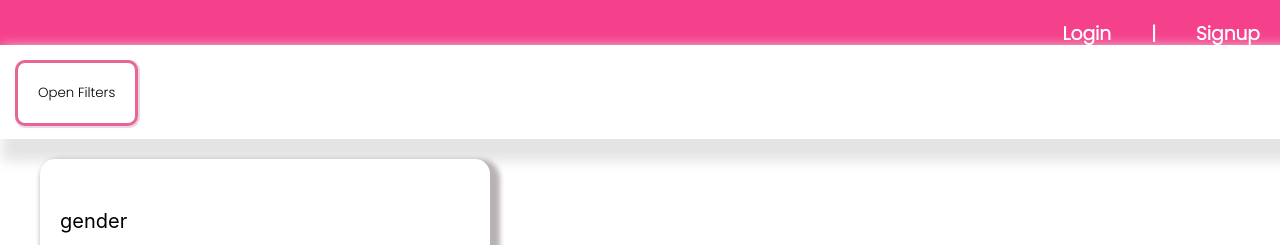
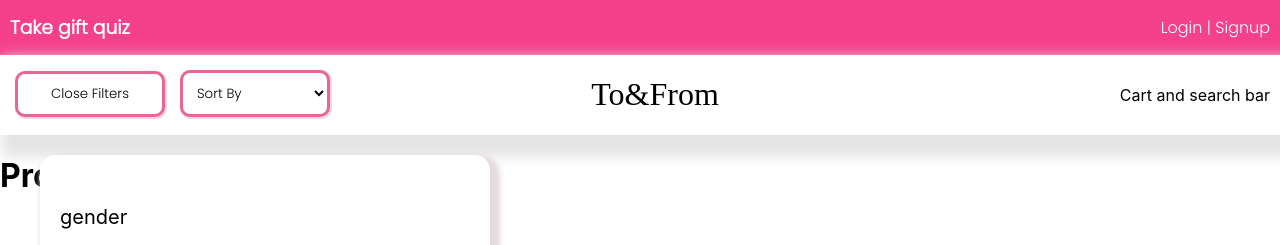
Before and after one commit to shreyanshsharma88/APIeComWebsite, a React (Create React App) app: page / in a window 1280 px wide. Both pictures are taken after a click on the button "Open Filters". Shown: the top 245 px of the page. Built offline with nearby package versions, Linux system fonts and the light colour scheme; no server answers.

Commit message:
added absolute position on openFilterButton and setButtonClick(false) on apply changes

```diff
--- a/src/App.css
+++ b/src/App.css
@@ -1,6 +1,7 @@
 
   @import url('https://fonts.googleapis.com/css2?family=Orbitron&family=Poppins:wght@300&display=swap');
-.body{
+  @import url('https://fonts.googleapis.com/css2?family=Orbitron&family=Poppins:wght@300&display=swap');
+  .body{
   font-family: poppins;
 }
 
@@ -40,19 +41,21 @@
 }
 .nav{
   font-family: poppins;
-  justify-content: flex-end;
-
+justify-content: space-between;
+  padding:10px;
   display: flex;
-
+  align-items: center;
   column-gap: 20px;
   color: white;
   text-align: right;
-  height: 45px;
+  height: 35px;
   background-color: #f5408b;
+  font-weight: 200;
 }
 
 
 .nav h3{
+
   padding-right: 20px;
   align-content: flex-end;
 }
@@ -61,7 +64,6 @@
   display: flex;
   justify-content: space-between;
 }
-
 
 
 .drops{
@@ -78,19 +80,16 @@
 }
 
 .App{
-
+  position:fixed;
   margin-top: 20px;
-
   margin-left: 40px;
-
   font-size: 20px;
   color: #000000;
   width: 400px;
-  border-radius: 2px;
   padding: 30px;
   padding-left: 20px;
   border-radius: 15px;
-box-shadow: 5px 5px 5px 5px rgb(186, 178, 178);
+box-shadow: 5px 5px 5px 5px rgb(228, 220, 220);
   background-color: #ffffff;
 }
 
@@ -109,17 +108,16 @@
 }
 
 .openButton{
-  /* width: 250px; */
+
   border: solid rgb(231, 102, 147);
   font-family: poppins;
   background-color: #ffffff;
   margin-top: 15px;
   margin-left: 15px;
-  padding: 20px;
-margin-bottom: 13px;
+  padding: 10px;
+  width: 150px;
   border-radius: 10px;
   box-shadow: 1px 1px 1px 1px rgb(232, 213, 230);
-
 }
 
 .whiteHeader{
@@ -128,3 +126,15 @@
   background-color: #ffffff;
   box-shadow: 12px 12px 12px 10px rgb(228, 228, 228);
 }
+
+.whiteHeader h1{
+  font-family: abril fatface;
+  text-align: center;
+  align-self: center;
+
+}
+.cart{
+  align-self: center;
+  text-align: end;
+  padding: 10px;
+}
--- a/src/App.js
+++ b/src/App.js
@@ -4,13 +4,27 @@
 function Nav() {
   return (
     <div className='nav'>
-      <h3>Login</h3>
-      <h3>|</h3>
-      <h3>Signup</h3>
+
+
+        <h3>Take gift quiz</h3>
+
+<div >
+      <span>Login</span>
+      <span> |  </span>
+      <span>Signup</span>
+      </div>
     </div>)
 }
 
-
+function DatafromAPI() {
+  return (
+    <div className='someData'
+    >
+      {/* <h1>Product data</h1> */}
+      <h1>Product Data</h1>
+    </div>
+  )
+}
 
 export default function App() {
 
@@ -19,6 +33,9 @@
       <Nav />
 
       <BigDropdown />
+
+      <DatafromAPI/>
+
     </div>
   )
 }
--- a/src/Components/Dropdown.js
+++ b/src/Components/Dropdown.js
@@ -3,18 +3,25 @@
 import { useSearchParams } from "react-router-dom";
 import "../App.css";
 
-function MyButtons({ changeURL , deleteChanges}) {
+function MyButtons({ changeURL, deleteChanges, setButtonClicked }) {
+    function setBtnClk (){
+        setButtonClicked(false)
+    }
     return (
         <div className="mybutton">
 
-<button
-            className="btn del"
-            onClick={deleteChanges}
-                >Delete changes</button>
             <button
-            className="btn"
-                onClick={
-                    changeURL
+                className="btn del"
+                onClick={deleteChanges}
+            >Delete changes</button>
+            <button
+                className="btn"
+                onClick={() => {
+                    // setButtonClicked(false)
+                    {setBtnClk()}
+                    {changeURL()}
+
+                }
                 }>apply changes</button>
 
 
@@ -54,7 +61,7 @@
 }
 
 
-export default function Dropdown() {
+export default function Dropdown({ setButtonClicked }) {
 
 
     const [sP, ssP] = useSearchParams();
@@ -109,13 +116,15 @@
         })
     }
 
-    function deleteChanges(){
+    function deleteChanges() {
         setGenderVal("")
         setOccasionVal("")
         setRelationVal("")
-        ssP({gender: "",
+        ssP({
+            gender: "",
             occasion: "",
-            relationship: ""})
+            relationship: ""
+        })
     }
 
     return (
@@ -129,7 +138,7 @@
             <MyDropDowns data={state.relationships} string={"relationship"} setVal={setRelationVal} val={relationVal} />
 
 
-                <MyButtons changeURL={updateMyUrl} deleteChanges={deleteChanges}/>
+            <MyButtons changeURL={updateMyUrl} deleteChanges={deleteChanges} setButtonClicked={setButtonClicked} />
 
             <h1></h1>
 
--- a/src/Components/bigDropdown.js
+++ b/src/Components/bigDropdown.js
@@ -1,12 +1,19 @@
 import { useState } from "react";
 import Dropdown from "./Dropdown";
 import "../App.css"
+
 export function OpenButton({ buttonClicked, setButtonClicked }) {
+
+    const [buttonText, setButtonText] = useState("Open Filters")
     return (
         <div className="whiteHeader">
 
+            <div className="buttons"
+            style={{width:"330px"}} >
+
                 <button
                     className="openButton"
+
                     onClick={
                         () => {
                             if (buttonClicked == false) {
@@ -15,16 +22,43 @@
                             else {
                                 setButtonClicked(false)
                             }
+
+                            if (buttonText == "Open Filters") {
+                                setButtonText("Close Filters")
                             }
-                }>Open Filters</button>
-                {/* <button>iski maa ka</button> */}
+                            else {
+                                setButtonText("Open Filters")
+                            }
+                        }
+                    }>{buttonText}</button>
+
+
+
+                <select value={"sort By"}
+                className="openButton">
+
+                    <option>Sort By</option>
+                    <option>Price : Low to High</option>
+                    <option>Price : High to Low</option>
+                    <option>Newest</option>
+                    <option>Hot Gifts</option>
+                    <option>Promotions</option>
+
+                </select>
+
+            </div>
+
+
+            <h1 style={{ fontWeight: "400" }}>To&From</h1>
+
+            <span className="cart" style={{ fontWeight: "400" , width:"280px" }}>Cart and search bar</span>
         </div>
     )
 }
 
 
-
-export default function BigDropdown() {
+export default function
+BigDropdown() {
 
     const [buttonClicked, setButtonClicked] = useState(false)
 
@@ -33,7 +67,7 @@
         <div>
             <OpenButton buttonClicked={buttonClicked} setButtonClicked={setButtonClicked} />
 
-            {buttonClicked && <Dropdown />}
+            {buttonClicked && <Dropdown  setButtonClicked={setButtonClicked}/>}
         </div>
     )
 }
```
Lines whose indentation alone changed are shown as unchanged.
